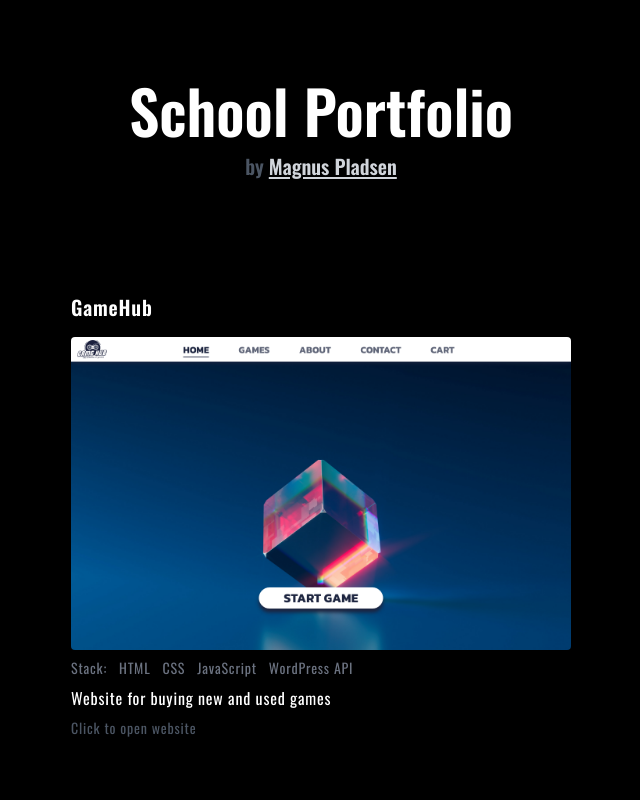
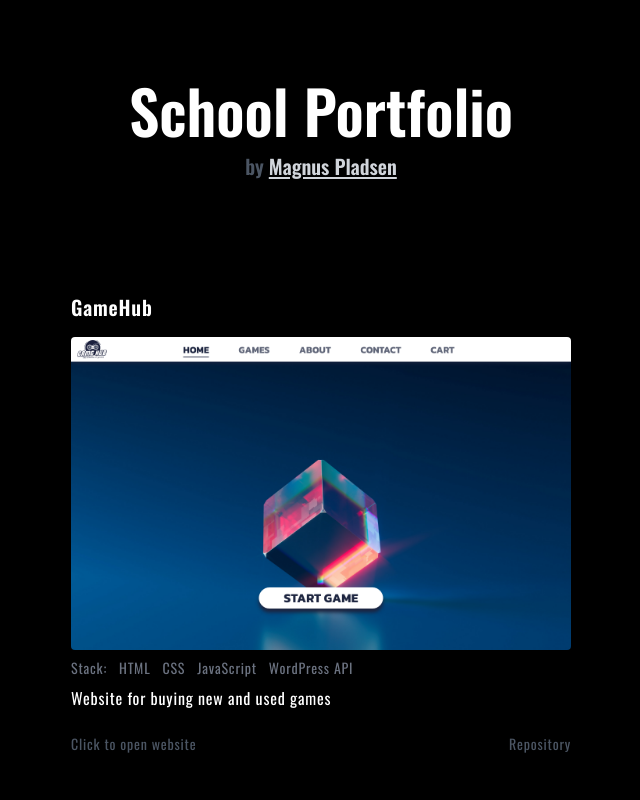
Before and after one commit to MagnusPladsen/Portfolio, a Next.js app: page / in a window 1280 px wide. Shown: the top 800 px of the page, without its empty margins (319-959 px from the left). Built offline with nearby package versions, Linux system fonts and the light colour scheme.

Commit message:
Added link to repository

```diff
--- a/src/components/Site.component.tsx
+++ b/src/components/Site.component.tsx
@@ -17,9 +17,12 @@ export default function SiteComponent({ site }: { site: Site }) {
       whileTap={{ scale: 0.95 }}
       className="rounded-xl py-8 px-8 border border-black group"
     >
+      <div
+        key={site.name}
+        className="font-header tracking-wider flex flex-col gap-2 text-white"
+      >
         <Link target="_blank" href={site.url}>
-        <div key={site.name} className="font-header tracking-wider flex flex-col gap-2 text-white">
-          <h2 className="pb-2 text-xl font-bold ">{site.name}</h2>
+          <h2 className="pb-4 text-xl font-bold ">{site.name}</h2>
           <Image
             src={site.image}
             alt={site.name}
@@ -27,6 +30,7 @@ export default function SiteComponent({ site }: { site: Site }) {
             height={500}
             className="rounded"
           />{" "}
+        </Link>
         <div className=" flex gap-3">
           <p className="text-sm text-gray-500">Stack:</p>
           {site.stack.map((tag) => (
@@ -36,10 +40,25 @@ export default function SiteComponent({ site }: { site: Site }) {
           ))}
         </div>
         <p className="">{site.description}</p>
-          <p className="text-sm text-gray-600 group-hover:text-white transition-all">Click to open website</p>
-
+        <div className="flex justify-between pt-4">
+          <Link target="_blank" href={site.url}>
+            <motion.p
+              whileHover={{}}
+              className="text-sm text-gray-600 group-hover:text-white transition-all hover:underline underline-offset-2"
+            >
+              Click to open website
+            </motion.p>
+          </Link>
+          <Link target="_blank" href={site.repoUrl}>
+            <motion.p
+              whileHover={{}}
+              className="text-sm text-gray-600 group-hover:text-white transition-all hover:underline underline-offset-2"
+            >
+              Repository
+            </motion.p>
+          </Link>
         </div>
-      </Link>
+      </div>
     </motion.div>
   );
 }
--- a/src/data/sites.ts
+++ b/src/data/sites.ts
@@ -1,10 +1,10 @@
 import { Sites } from "@/models/sites";
-
 
 const sites: Sites = {
   1: {
     name: "GameHub",
     url: "https://gamehub.pladsen.dev",
+    repoUrl: "https://github.com/MagnusPladsen/Game-Hub",
     description: "Website for buying new and used games",
     image: "/images/gameHub.png",
     stack: ["HTML", "CSS", "JavaScript", "WordPress API"],
@@ -12,6 +12,7 @@ const sites: Sites = {
   2: {
     name: "Semester Project 1",
     url: "https://semester1.pladsen.dev",
+    repoUrl: "https://github.com/MagnusPladsen/Semester-Project-1",
     description: "Website for a museum",
     image: "/images/semesterProject.png",
     stack: ["HTML", "CSS"],
@@ -19,6 +20,8 @@ const sites: Sites = {
   3: {
     name: "Project Exam 1 - Travela",
     url: "https://magnuspladsen.netlify.app",
+    repoUrl:
+      "https://github.com/Noroff-FEU-Assignments/project-exam-1-MagnusPladsen",
     description: "Website for a travel blog",
     image: "/images/travela.png",
     stack: ["HTML", "CSS", "JavaScript", "WordPress API"],
--- a/src/models/sites.ts
+++ b/src/models/sites.ts
@@ -1,6 +1,7 @@
 interface Site {
   name: string;
   url: string;
+  repoUrl: string;
   description: string;
   image: string;
   stack: string[];
```
Lines whose indentation alone changed are shown as unchanged.
